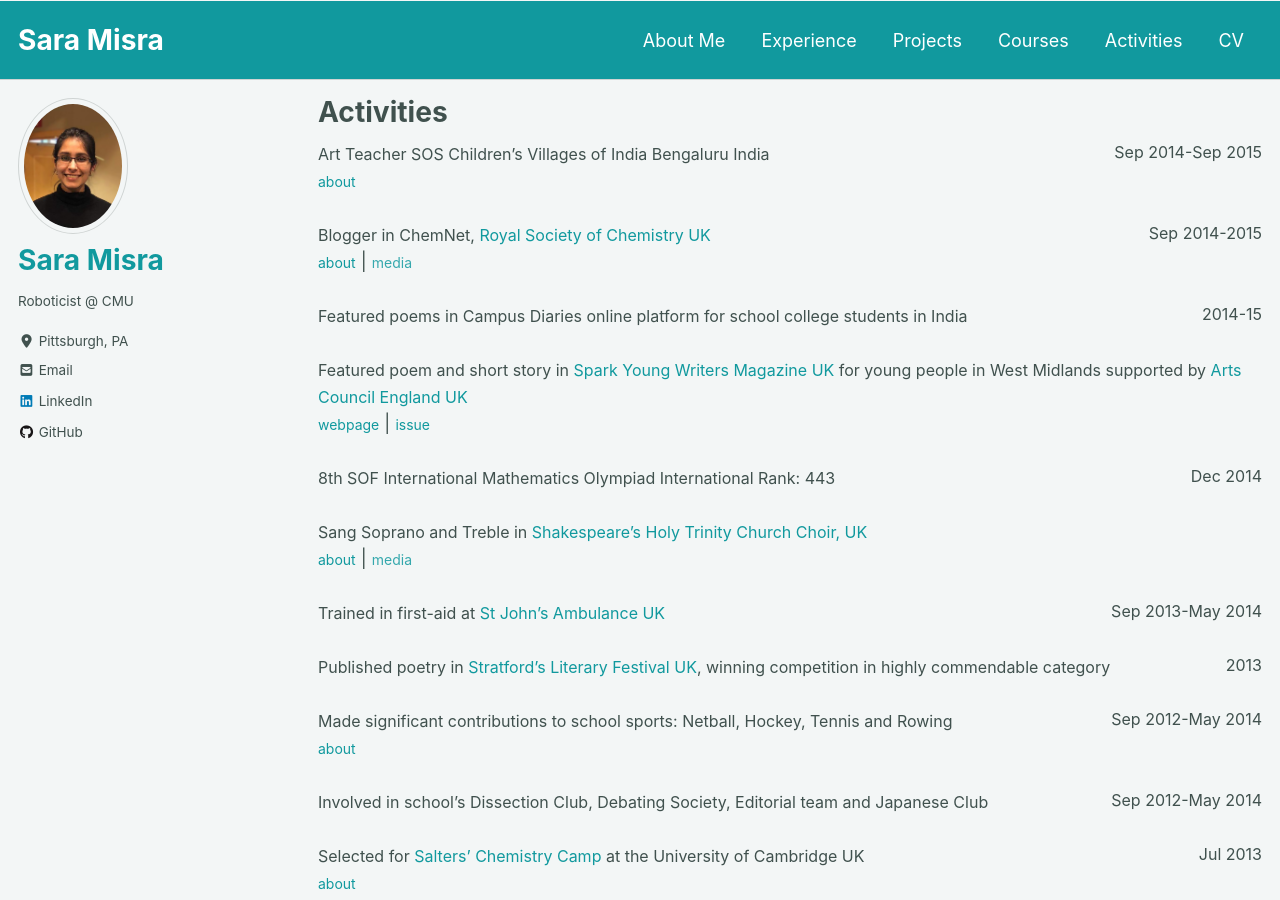
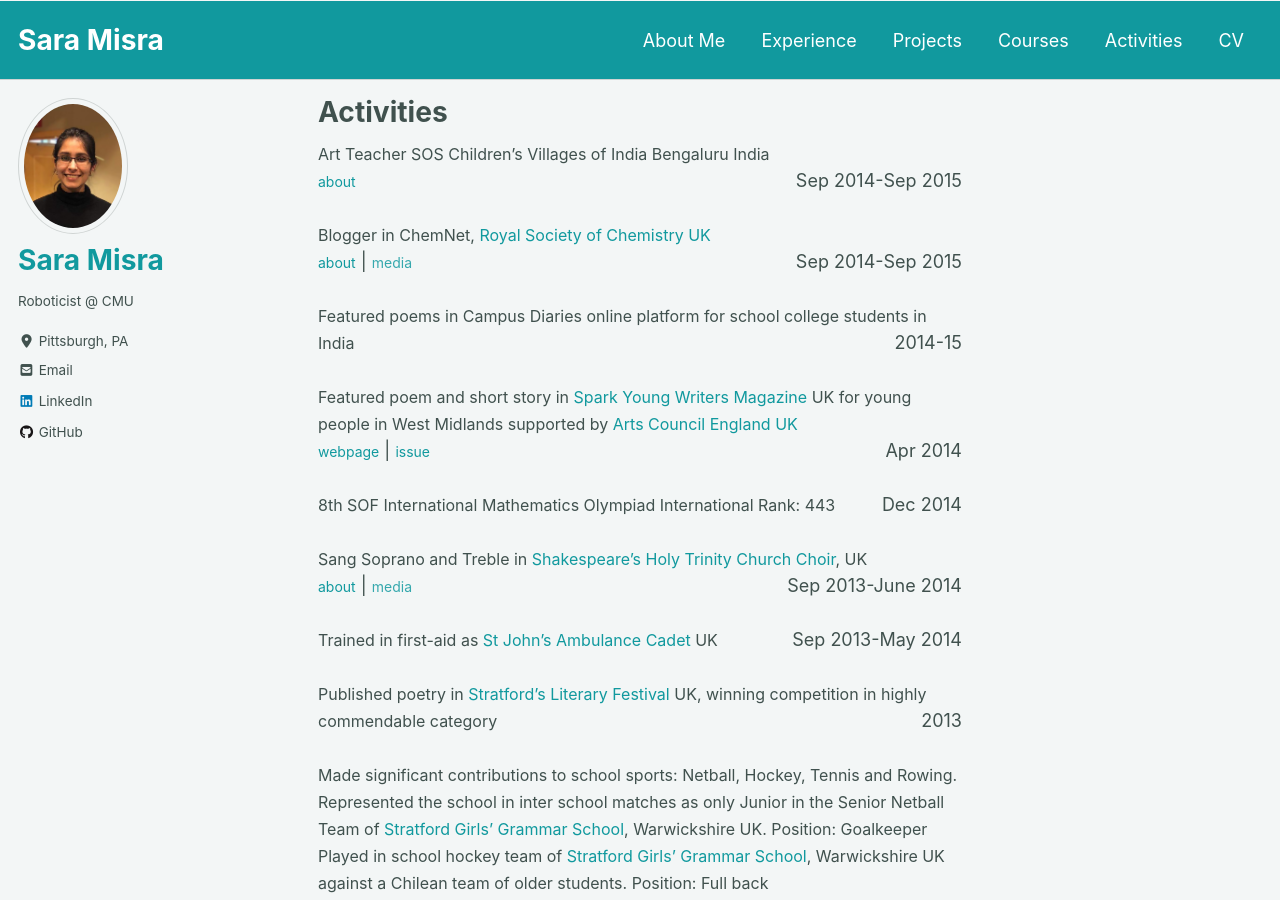
Before and after one commit to saram1sra/saram1sra.github.io, a Jekyll site: the page built from _pages/activities.html, in a window 1280 px wide and 900 px high. Built offline with Jekyll 4.4.1, drawn with Linux system fonts in a browser that asks for light colours; cached includes are drawn as plain includes; nearby versions of some CDN libraries; some of the changed text lies outside the part shown.

Commit message:
activities

```diff
--- a/_pages/activities.html
+++ b/_pages/activities.html
@@ -40,36 +39,39 @@
 </style>
 <div id="fun-stuff">
 
-<heading> Art Teacher SOS Children’s Villages of India Bengaluru India<span style="float: right">Sep 2014-Sep 2015</span></heading><br>
+<heading> Art Teacher SOS Children’s Villages of India Bengaluru India</heading><br>
 <a href="javascript:toggleblock('sos_det')" style="font-size: 14px">about</a>
+<span style="float: right" style="font-size: 14px">Sep 2014-Sep 2015</span>
 <toggle_down id="sos_det">
 Taught sketching and fine art to a class of 7 orphans, developing them into confident artists.
 </toggle_down><br><br>
 
-<heading>Blogger in ChemNet, <a href="https://www.rsc.org/" target="_blank">Royal Society of Chemistry UK</a><span style="float: right">Sep 2014-2015</span></heading><br>
+<heading>Blogger in ChemNet, <a href="https://www.rsc.org/" target="_blank">Royal Society of Chemistry UK</a></heading><br>
 <a href="javascript:toggleblock('rsc_det')" style="font-size: 14px">about</a> |
 <a href="" style="font-size: 14px"  target="_blank">media</a>
+<span style="float: right" style="font-size: 14px">Sep 2014-Sep 2015</span>
 <toggle_down id="rsc_det">
 Invited to write for RSC ChemNet for an audience of 16-18 year olds to propogate the learning of chemistry beyond the confines of school curriculum.
 <br>
 Blog Name: Surface Tension
 </toggle_down> <br><br>
 
-<heading>Featured poems in Campus Diaries online platform for school college students in India <span style="float: right">2014-15</span> </heading></heading><br><br>
+<heading>Featured poems in Campus Diaries online platform for school college students in India </heading><span style="float: right" style="font-size: 14px">2014-15</span><br><br>
 
-<heading>Featured poem and short story in <a href="https://www.sparkwriters.org/">Spark Young Writers Magazine UK</a> for young people in West Midlands supported by <a href="https://www.artscouncil.org.uk/">Arts Council England UK</a>
+<heading>Featured poem and short story in <a href="https://www.sparkwriters.org/">Spark Young Writers Magazine</a> UK for young people in West Midlands supported by <a href="https://www.artscouncil.org.uk/">Arts Council England UK</a>
 </heading> <br>
-
 <a href="https://www.sparkwriters.org/sara-misra/" style="font-size:14px" target="_blank">webpage</a> |
 <a href="https://www.sparkwriters.org/contents-issue-3/" style="font-size:14px" target="_blank">issue</a>
+<span style="float: right" style="font-size: 14px">Apr 2014</span>
 
 <br><br>
 
-<heading> 8th SOF International Mathematics Olympiad International Rank: 443<span style="float: right">Dec 2014</span> </heading><br><br>
+<heading> 8th SOF International Mathematics Olympiad International Rank: 443</heading><span style="float: right">Dec 2014</span> <br><br>
 
-<heading> Sang Soprano and Treble in <a href="http://www.stratford-upon-avon.org/" target="_blank">Shakespeare’s Holy Trinity Church Choir, UK</a></heading> <br>
+<heading> Sang Soprano and Treble in <a href="http://www.stratford-upon-avon.org/the-choir" target="_blank">Shakespeare’s Holy Trinity Church Choir</a>, UK</heading> <br>
 <a href="javascript:toggleblock('choir_det')" style="font-size:14px">about</a> |
 <a href="" style="font-size: 14px"  target="_blank">media</a>
+<span style="float: right" style="font-size: 14px"> Sep 2013-June 2014</span>
 <toggle_down id="choir_det">
 Sang Soprano and Treble in the Shakespeare's Church Choir, for the Church's regular services, as well as weddings and other special events.
 Some notable services where in Christmas, where around 900 people attended the Christmas Carol Service in Dec 2013, and over Easter and Holy Week when services took place almost daily. <br>
@@ -78,35 +80,37 @@
 <br>
 </toggle_down><br><br>
 
+<heading>Trained in first-aid as <a href="http://www.sja.org.uk/sja/young-people/cadets.aspx" target="_blank">St John’s Ambulance Cadet</a> UK
+</heading><span style="float: right" style="font-size: 14px">Sep 2013-May 2014</span><br><br>
+
+<heading>Published poetry in <a href="https://www.stratfordliteraryfestival.co.uk/" target="_blank">Stratford’s Literary Festival</a> UK, winning
+    competition in highly commendable category</heading><span style="float: right" style="font-size: 14px">2013</span><br><br>
+
+<heading>Made significant contributions to school sports: Netball, Hockey, Tennis and Rowing. <br>
+Represented the school in inter school matches as only Junior in the Senior Netball Team of <a href=https://www.sggs.org.uk/">Stratford Girls’ Grammar School</a>, Warwickshire UK. Position: Goalkeeper <br>
+Played in school hockey team of  <a href=https://www.sggs.org.uk/">Stratford Girls’ Grammar School</a>, Warwickshire UK  against a Chilean team of older students. Position: Full back
+</heading> <br>
+<a href="javascript:toggleblock('sports_det')" style="font-size:14px">about</a>
+<span style="float: right" style="font-size: 14px"> Sep 2012-May 2014</span>
+<br><br>
+
+<heading>Involved in school’s Dissection Club, Debating Society, Editorial team and Japanese Club </heading>
+<span style="float: right">Sep 2012-May 2014</span><br><br>
+
+<heading>Selected for <a href="https://www.saltersinstitute.co.uk/news/salters-chemistry-camps-come-close-fantastic-18-years/
+    " target="_blank">Salters’ Chemistry Camp</a> at the University of Cambridge UK; due to clash of dates with mandatory GCSE Geography trip attended this camp at the University of Manchester UK.</heading><br>
+<a href="javascript:toggleblock('camp_det')" style="font-size:14px">about</a>
+<span style="float: right" style="font-size:14px">Jul 2013</span>
 
 
-<heading>Trained in first-aid at <a href="http://www.sja.org.uk/sja/default.aspx" target="_blank">St John’s Ambulance UK</a> <span style="float: right">Sep 2013-May 2014</span></heading><br><br>
+<br><br>
+<heading>Volunteered as Reading Buddy helping children undertake the Creepy House <a href="https://summerreadingchallenge.org.uk/" target="_blank")>Summer Reading Challenge</a>
+in <a href="https://www.warwickshire.gov.uk/stratfordlibrary" target="_blank">Stratford upon Avon Public Library</a>, Warwickshire County Council, UK
+</heading>
+<a href="" style="font-size:14px" target="_blank">media</a>
+<span style="float: right" style="font-size:14px">Aug 2013 </span><br>
 
-<heading>Published poetry in <a href="https://www.stratfordliteraryfestival.co.uk/" target="_blank">Stratford’s Literary Festival UK</a>, winning competition in highly commendable category<span style="float: right">2013</span></heading><br><br>
 
-<heading>Made significant contributions to school sports: Netball, Hockey, Tennis and Rowing <span style="float: right">Sep 2012-May 2014</span></heading><br>
-<a href="javascript:toggleblock('sports_det')" style="font-size:14px">about</a>
-<toggle_down id="sports_det">
-Represented the school in inter school matches as only Junior in the Senior Netball Team of Stratford Girls’ Grammar School, Warwickshire UK<br>  Position: Goalkeeper <br style="line-height: 24px" >
-Played in school hockey team of  Stratford Girls’ Grammar School, Warwickshire UK  against a Chilean team of older students<br>  Position: Full back
-</toggle_down> <br><br>
-
-<heading>Involved in school’s Dissection Club, Debating Society, Editorial team and Japanese Club <span style="float: right">Sep 2012-May 2014</span></heading><br><br>
-
-<heading>Selected for <a href="https://www.saltersinstitute.co.uk/news/salters-chemistry-camps-come-close-fantastic-18-years/
-    " target="_blank">Salters’ Chemistry Camp</a> at the University of Cambridge UK<span style="float: right">Jul 2013</span></heading><br>
-<a href="javascript:toggleblock('camp_det')" style="font-size:14px">about</a>
-<toggle_down id="camp_det">
-Due to clash of dates with mandatory GCSE Geography trip attended this camp at the University of Manchester UK.
-</toggle_down><br><br>
-
-<heading>
-Volunteered as Reading Buddy helping children undertake the Creepy House <a href="https://summerreadingchallenge.org.uk/" target="_blank")>Summer Reading Challenge</a>
-in <a href="https://www.warwickshire.gov.uk/stratfordlibrary" target="_blank">Stratford-upon Avon Public Library, Warwickshire County Council, UK
-</a><span style="float: right">Aug 2013 </span><br>
-<a href="" style="font-size:14px" target="_blank">media</a>
-
-</heading>
 
 
 </div>
```
Also changed, not shown: other parts of _pages/activities.html (+0 -4 lines).
